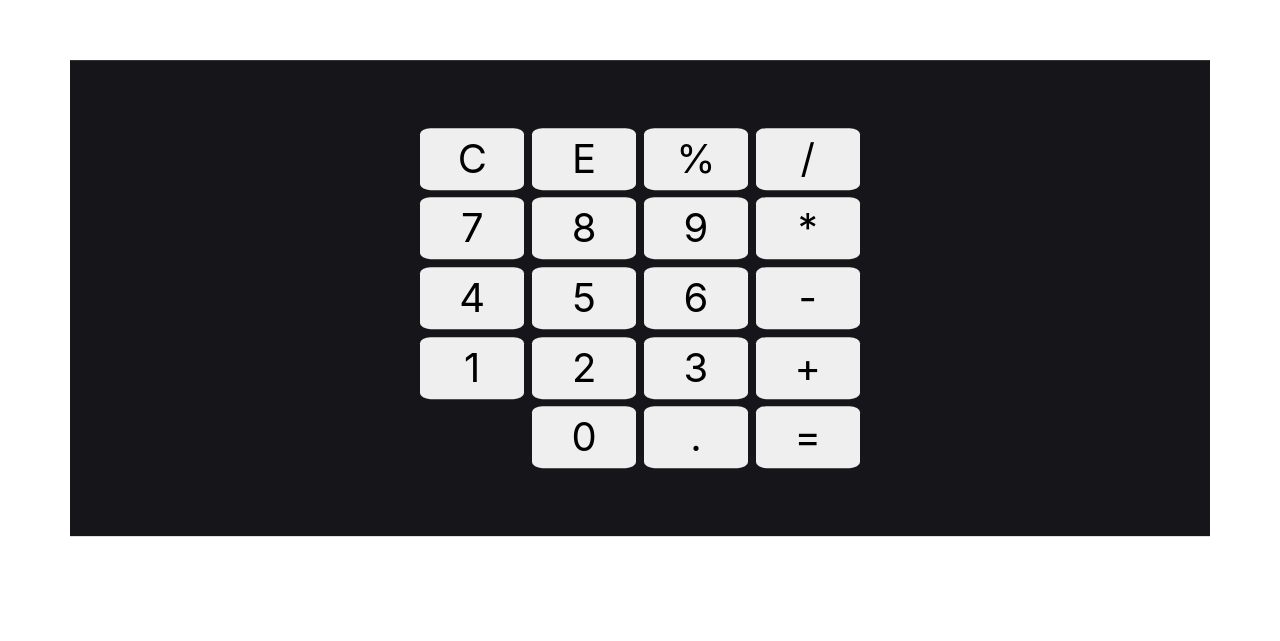
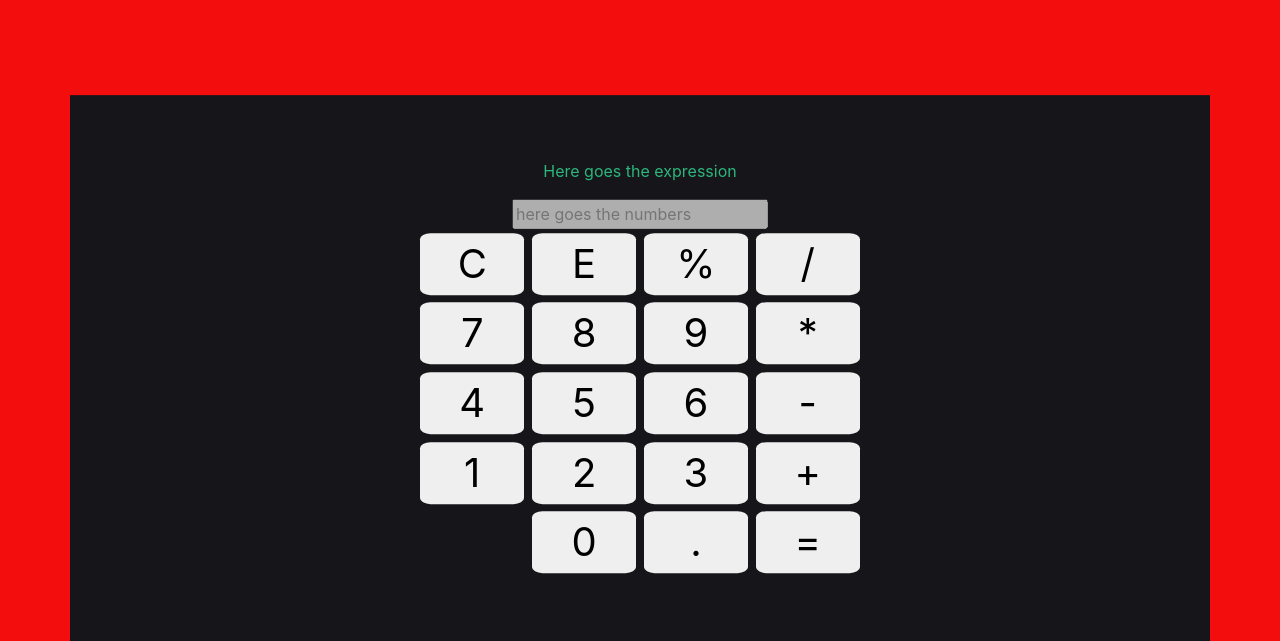
Before and after one commit to zJaaal/zJaaal.github.io, a website built with Vite: page index.html in a window 1280 px wide. Shown: the part 178-819 px from the top of the page. Built offline with nearby package versions, Linux system fonts and the light colour scheme.

Commit message:
Need to center the container and fix the input and paragraph

```diff
--- a/index.html
+++ b/index.html
@@ -10,8 +10,14 @@
     <title>Calculator</title>
   </head>
   <body>
-    <div id="app"></div>
+    <div id="app">
       <div class="container">
+        <div class="row justify-content-center">
+          <p class="expression">Here goes the expression</p>
+        </div>
+        <div class="row justify-content-center">
+          <input class="input" type="text" disabled placeholder="here goes the numbers">
+        </div>
         <div class="row justify-content-center">
           <button>C</button>
           <button>E</button>
@@ -43,6 +49,7 @@
           <button> = </button>
         </div>
       </div>
+    </div>
+    <script type="module" src="/main.js"></script>
   </body>
-  <script type="module" src="/main.js"></script>
 </html>
--- a/style.css
+++ b/style.css
@@ -1,6 +1,10 @@
+
 body{
-  color: #FFFFFE;
+  background-color: #f30d0d;
   position: relative;
+}
+p{
+  color:#2CB67D;
 }
 .container{
   position: absolute;
@@ -10,6 +14,9 @@ body{
   background-color: #16161A;
   padding: 5%;
 }
+/* .input{
+  width: 100%;
+} */
 
 button{
   min-height: 10px;
```
Lines whose indentation alone changed are shown as unchanged.
